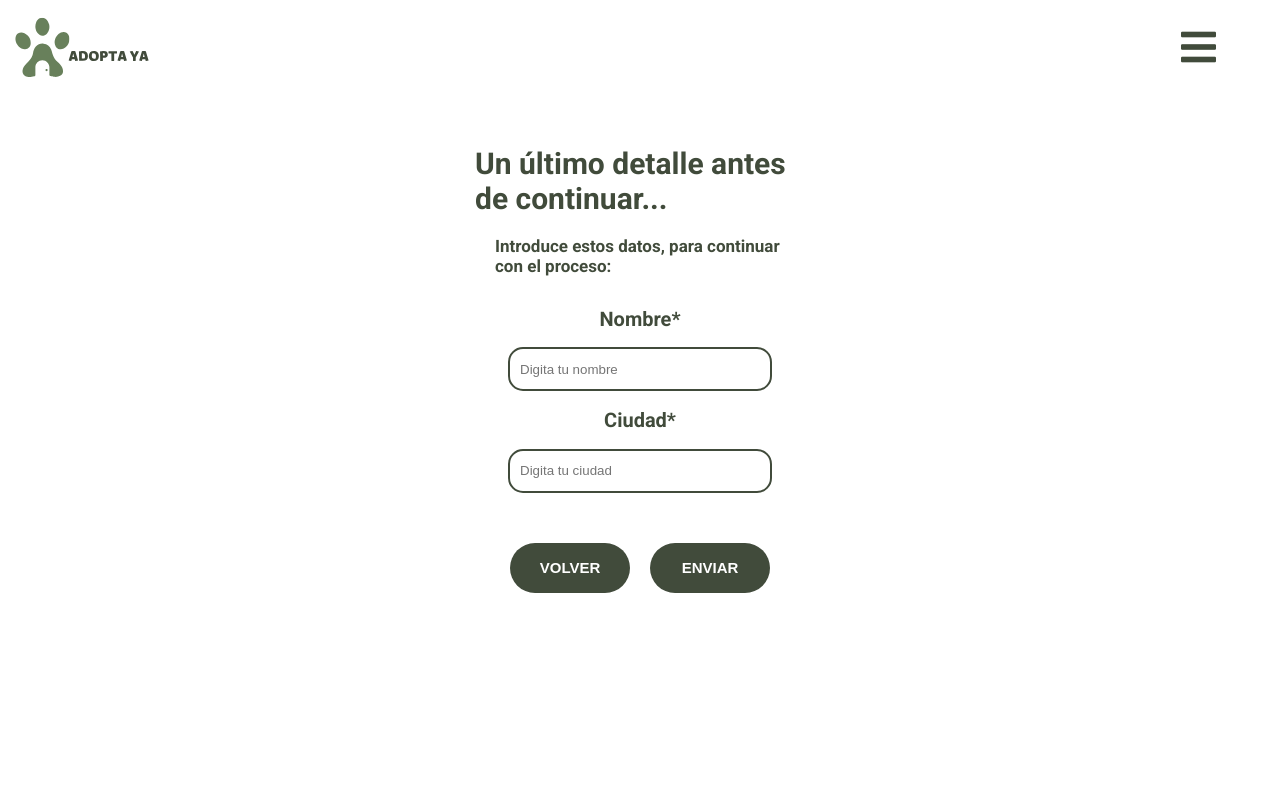
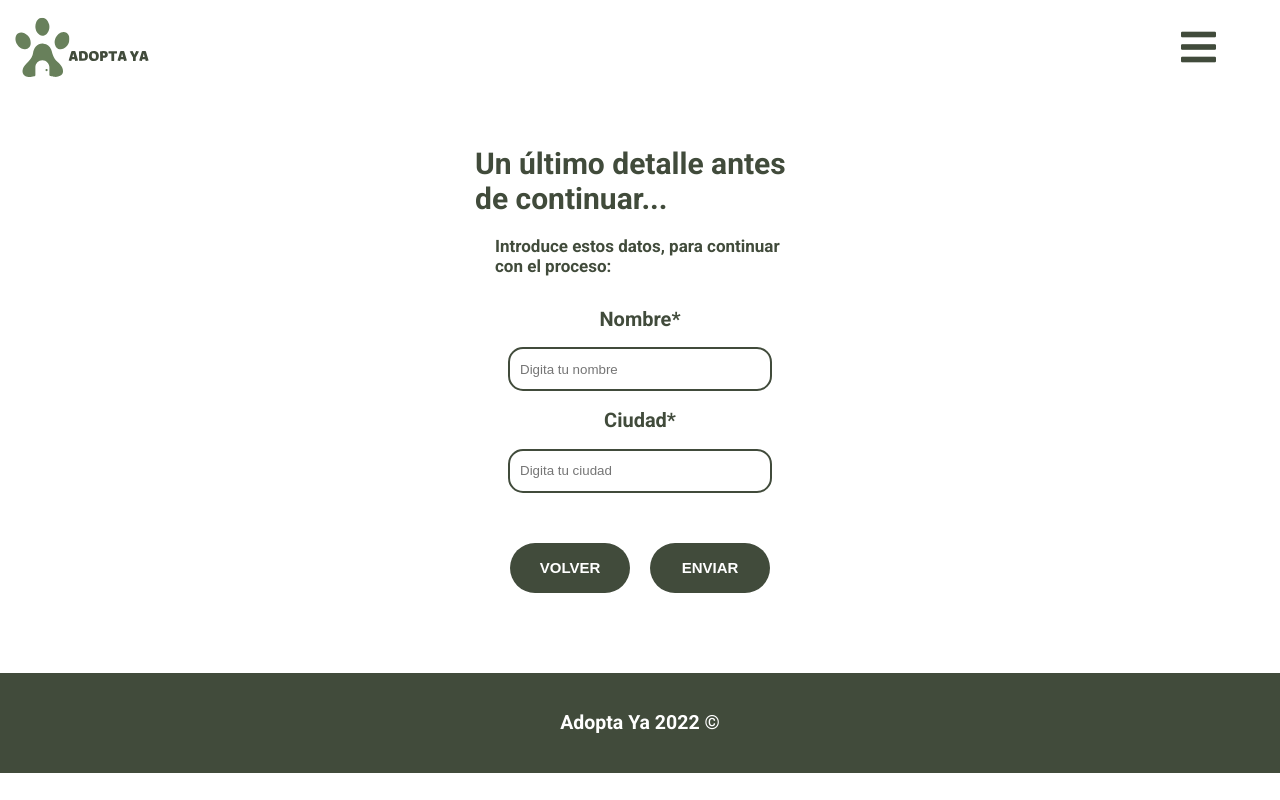
Before and after one commit to CristianMontoya98/adoptaya-front, a React (Create React App) app: page /contact in a window 1280 px wide. Built offline with nearby package versions, Linux system fonts and the light colour scheme.

Commit message:
Footer added

```diff
--- a/src/views/Container/components/Detail/styles.module.css
+++ b/src/views/Container/components/Detail/styles.module.css
@@ -2,6 +2,11 @@
   background: var(--green1);
   height: auto;
   padding-top: 9.6rem;
+  padding-bottom: 9.6rem;
+  display: flex;
+  flex-direction: column;
+  justify-content: center;
+  align-items: center;
 }
 .detailSection h1 {
   margin-top: 2rem;
--- /dev/null
+++ b/src/views/Container/components/Footer/footer.jsx
@@ -0,0 +1,9 @@
+import styles from './styles.module.css';
+function Footer() {
+    return (
+        <footer className={styles.footer}>
+            <h2>Adopta Ya  2022 ©</h2>
+        </footer>
+    );
+}
+export { Footer };
--- /dev/null
+++ b/src/views/Container/components/Footer/styles.module.css
@@ -0,0 +1,10 @@
+.footer{
+    background: var(--green3);
+    color: var(--white);
+    display: flex;
+    justify-content: center;
+    align-items: center;
+    width: 100%;
+    height: 10rem;
+    font-size: 1.3rem;
+}
--- a/src/views/Container/container.jsx
+++ b/src/views/Container/container.jsx
@@ -5,6 +5,7 @@ import { BrowserRouter, Routes, Route } from "react-router-dom";
 import { Detail } from "./components/Detail/detail";
 
 import { useState } from "react";
+import { Footer } from "./components/Footer/footer";
 function Container() {
   const [detail, setDetail] = useState([]);
   return (
@@ -19,6 +20,7 @@ function Container() {
           <Route path="/contact" element={<ContactForm detail={detail} />} />
         </Routes>
       </BrowserRouter>
+      <Footer/>
     </div>
   );
 }
```
